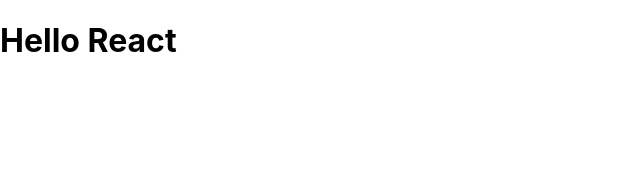
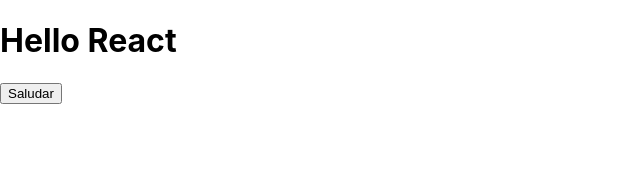
Before and after one commit to Eduardo-Castillo-Sfleet/first-react-app, a React (Create React App) app: page / in a window 1280 px wide. Shown: the top 173 px of the page, without its empty margins (0-640 px from the left). Built offline with nearby package versions, Linux system fonts and the light colour scheme.

Commit message:
Funcinones eventos en el mismo component

```diff
--- a/src/App.js
+++ b/src/App.js
@@ -5,10 +5,14 @@
 //1. Create a component
 const App = () => {
 
+  const saludar = () => {
+    console.log('Hola');
+  }
 
   return(
     <div>
       <h1>Hello React</h1>
+      <button onClick={saludar}>Saludar</button>
     </div>
   );
 }
```
Also changed, not shown: 1 other file (tests, documents, lock files or other folders).
